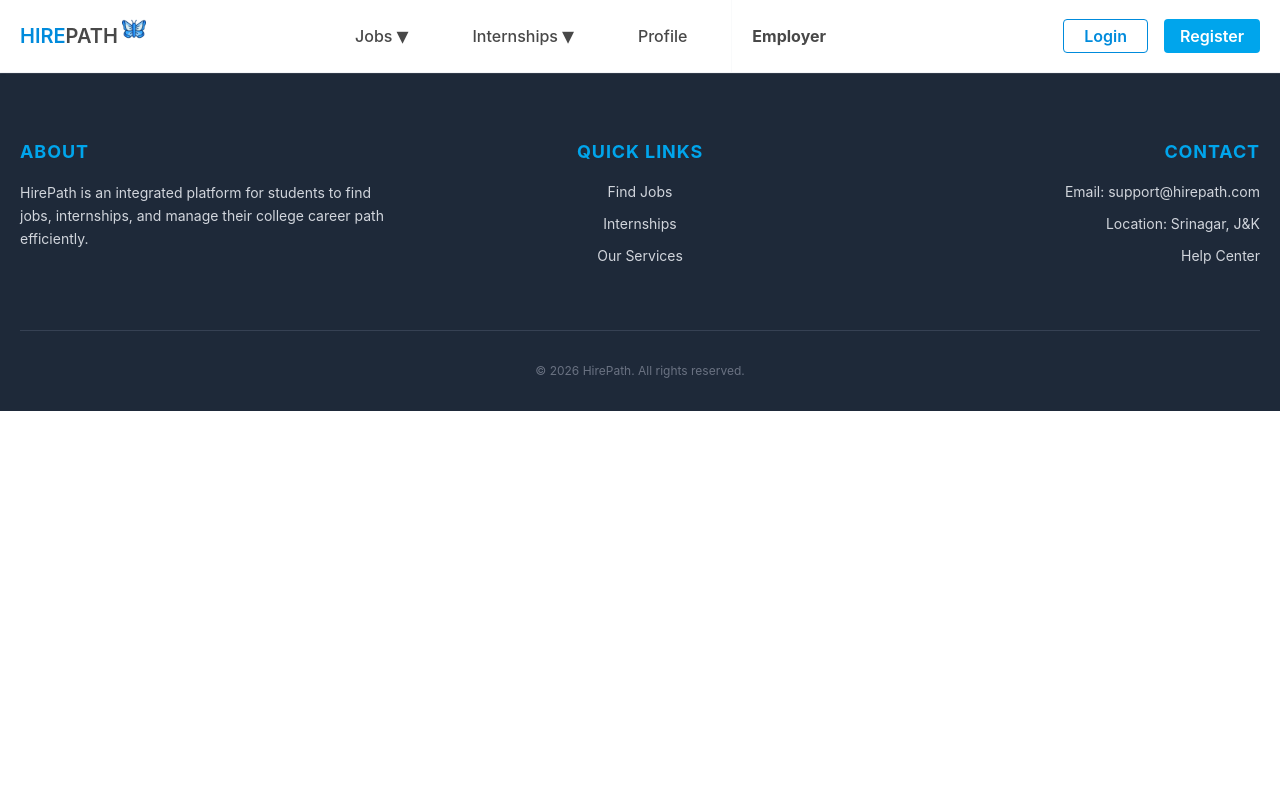
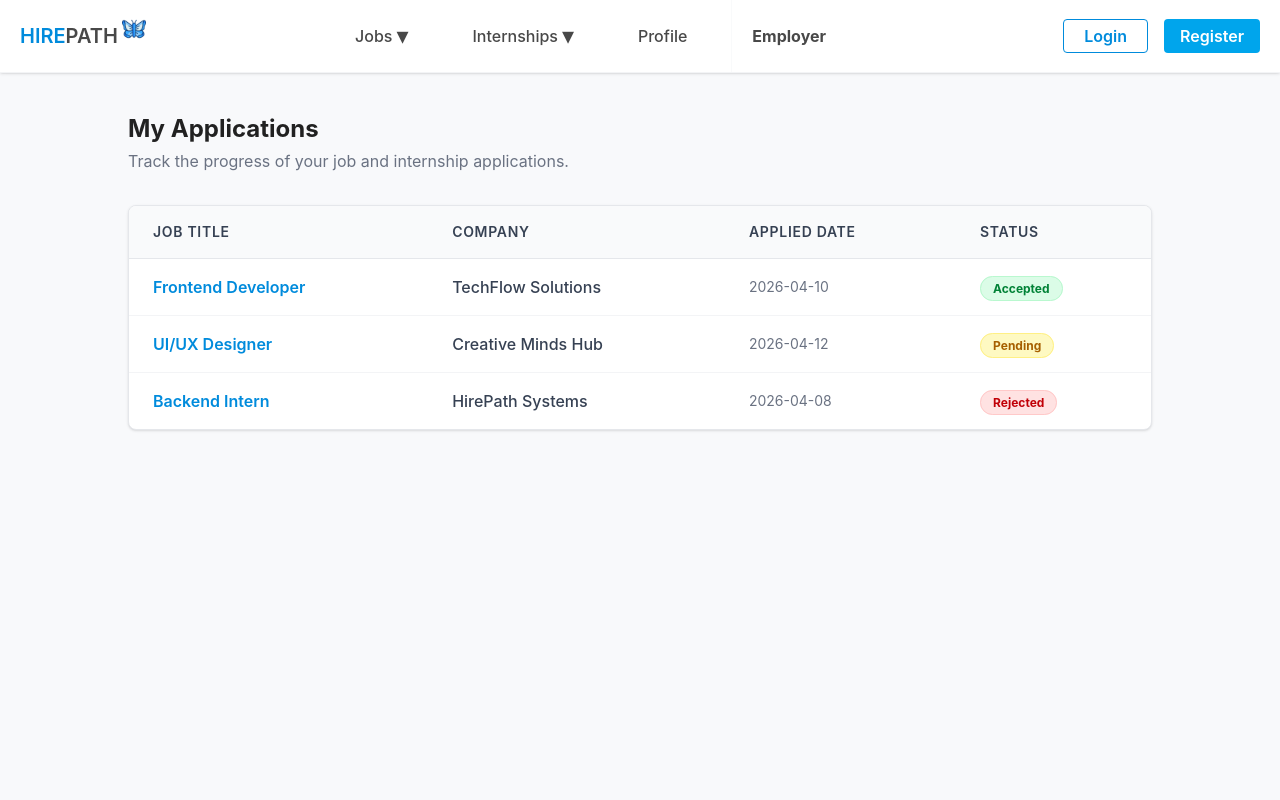
Before and after one commit to akramguroo-dev/hirepath, a React (Vite) app in the folder client/: page /my-applications in a window 1280 px wide. Shown: the top 800 px of the page. Built offline with nearby package versions, Linux system fonts and the light colour scheme.

Commit message:
feat: implement student application status view #14

```diff
--- a/client/src/App.jsx
+++ b/client/src/App.jsx
@@ -11,6 +11,7 @@ import Profile from "./pages/Profile";
 import EmployerDashboard from "./pages/EmployerDashboard";
 import EmployerApplicants from "./pages/EmployerApplicants";
 import PostJob from "./pages/PostJob";
+import ApplicationStatus from "./pages/ApplicationStatus";
 function App() {
   return (
     <>
@@ -25,6 +26,7 @@ function App() {
         <Route path="/employer-dashboard" element={<EmployerDashboard />} />
         <Route path="/employer/jobs/:id/applicants" element={<EmployerApplicants />} />
         <Route path="/post-job" element={<PostJob />} />
+        <Route path="/my-applications" element={<ApplicationStatus/>}/>
       </Routes>
       <Footer />
     </>
--- /dev/null
+++ b/client/src/pages/ApplicationStatus.jsx
@@ -0,0 +1,53 @@
+export default function ApplicationStatus(){
+    const applications = [
+        {id:1, title:"Frontend Developer", company:"TechFlow Solutions", date:"2026-04-10",status:"Accepted"},
+        { id: 2, title: "UI/UX Designer", company: "Creative Minds Hub", date: "2026-04-12", status: "Pending"},
+        {id:3 ,title:"Backend Intern", company:"HirePath Systems",date:"2026-04-08",status:"Rejected"},
+       ];
+       const getStatusStyle =(status) =>{
+        switch(status){
+        case 'Accepted': return 'bg-green-100 text-green-700 border-green-200';
+        case 'Rejected' : return 'bg-red-100 text-red-700 border-red-200' ;
+        default: return 'bg-yellow-100 text-yellow-700 border-yellow-200';
+        }
+       };
+       return(
+        <div className="min-h-screen bg-[#F8F9FB] p-4 md:p-10 font-sans">
+            <div className="max-w-5xl mx-auto">
+                <div className="mb-8">
+                    <h1 className="text-2xl font-bold text-[#212121]">My Applications</h1>
+                    <p className="text-gray-500 mt-1">Track the progress of your job and internship applications.</p>
+                </div>
+                <div className="bg-white rounded-lg shadow-sm border border-gray-200 overflow-hidden">
+                <table className="w-full text-left border-collapse">
+                    <thead className="bg-gray-50 border-b border-gray-200">
+                    <tr>
+                        <th className="px-6 py-4 font-semibold text-gray-700 text-sm uppercase tracking-wider">Job Title</th>
+                        <th className="px-6 py-4 font-semibold text-gray-700 text-sm uppercase tracking-wider">Company</th>
+                        <th className="px-6 py-4 font-semibold text-gray-700 text-sm uppercase tracking-wider">Applied Date</th>
+                        <th className="px-6 py-4 font-semibold text-gray-700 text-sm uppercase tracking-wider">Status</th>
+                    </tr>
+                    </thead>
+                    <tbody className="divide-y divide-gray-100">
+                    {applications.map((app)=>(
+                       <tr key={app.id} className="hover:bg-gray-50 transition-colors">
+                        <td className="px-6 py-4 font-semibold text-[#008BDC]">{app.title}</td>
+                        <td className="px-6 py-4 text-gray-700 font-medium">{app.company}</td>
+                        <td className="px-6 py-4 text-gray-500 text-sm">{app.date}</td>
+                        <td className="px-6 py-4">
+                            <span className={`px-3 py-1 rounded-full text-xs font-bold border ${getStatusStyle(app.status)}`}> {app.status}</span>
+                           </td>
+                       </tr>
+                    ))}
+                    </tbody>
+                    </table>
+                    {applications.length === 0 &&(
+                        <div className="p-12 text-center text-gray-400">
+                            No applications found. Go find your dream internship!
+                        </div>
+                    )}
+                </div>
+            </div>
+        </div>
+       );
+}
```
